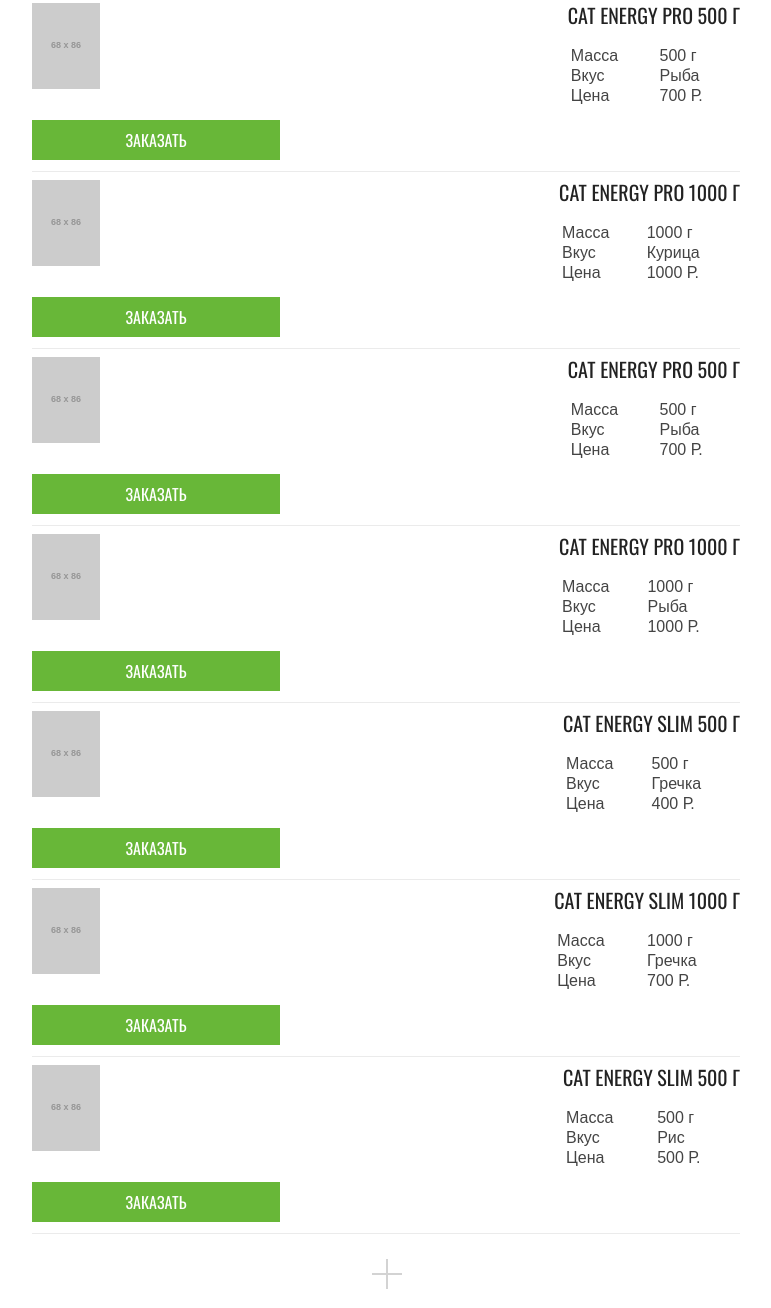
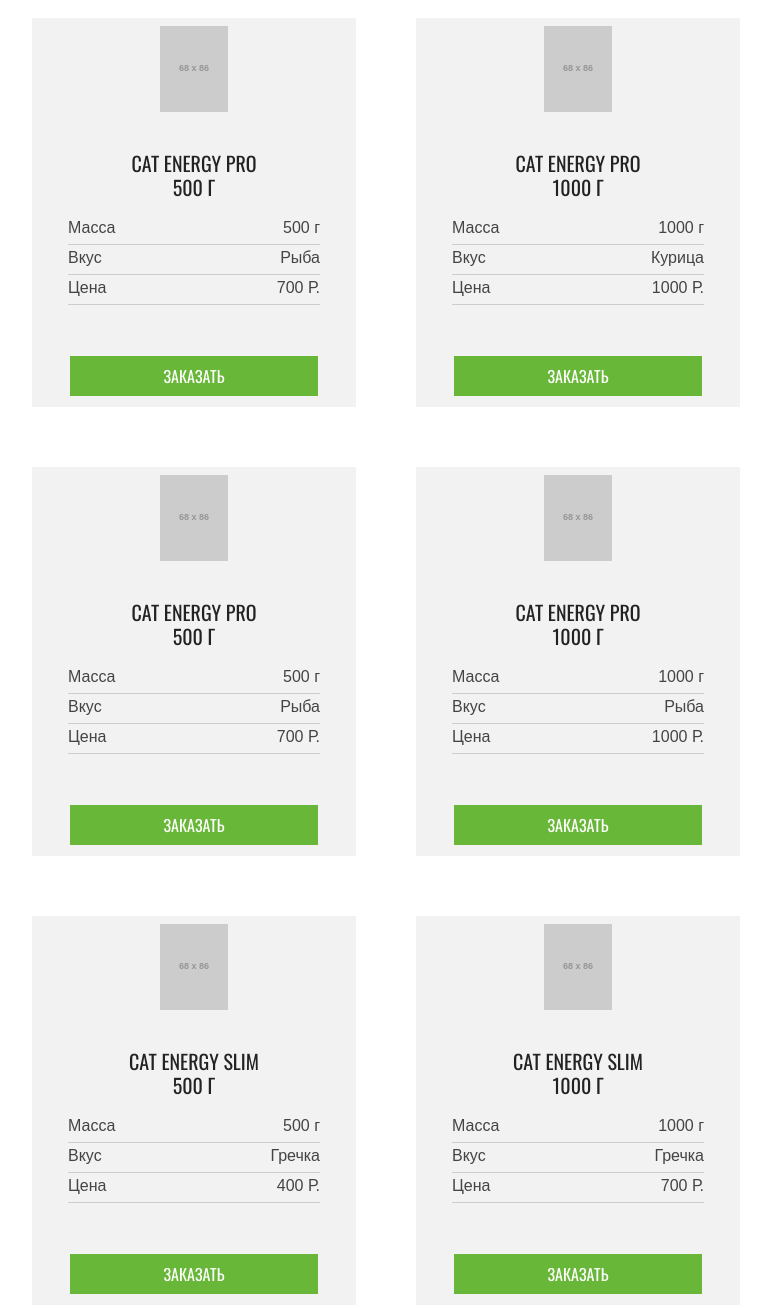
Before and after one commit to metanol596/614955-cat-energy-21, a website: page source/catalog.html in a window 1280 px wide. Shown: the part 242-1550 px from the top of the page, without its empty margins (254-1025 px from the left). Drawn offline with nearby package versions, Linux system fonts and the light colour scheme; files that its build step writes are made by us from their sources; placeholder pictures from the web are drawn by us.

Commit message:
Добавляет сетки для секций при разных разрешениях

```diff
--- a/source/catalog.html
+++ b/source/catalog.html
@@ -38,7 +38,7 @@
         <h1 class="page-main__catalog-page-title">Каталог продукции</h1>
       </div>
       <section class="catalog-list">
-        <div class="container">
+        <div class="catalog-list__wrapper container">
           <h2 class="visually-hidden">Каталог продукции</h2>
           <div class="catalog-list__item">
             <div class="catalog-list__item-conteiner">
@@ -49,20 +49,20 @@
                 <a class="catalog-list__link" href="blank.html">
                   <h3 class="catalog-list__title">Cat Energy PRO 500 г</h3>
                 </a>
-                <table class="catalog-list__table">
-                  <tr class="catalog-list__table-row">
-                    <td class="catalog-list__data">Масса</td>
-                    <td class="catalog-list__data">500 г</td>
-                  </tr>
-                  <tr class="catalog-list__table-row">
-                    <td class="catalog-list__data">Вкус</td>
-                    <td class="catalog-list__data">Рыба</td>
-                  </tr>
-                  <tr class="catalog-list__table-row">
-                    <td class="catalog-list__data">Цена</td>
-                    <td class="catalog-list__data">700 Р.</td>
-                  </tr>
-                </table>
+                <div class="catalog-list__table">
+                  <div class="catalog-list__table-row">
+                    <p class="catalog-list__data">Масса</p>
+                    <p class="catalog-list__data">500 г</p>
+                  </div>
+                  <div class="catalog-list__table-row">
+                    <p class="catalog-list__data">Вкус</p>
+                    <p class="catalog-list__data">Рыба</p>
+                  </div>
+                  <div class="catalog-list__table-row">
+                    <p class="catalog-list__data">Цена</p>
+                    <p class="catalog-list__data">700 Р.</p>
+                  </div>
+                </div>
               </div>
             </div>
             <a class="catalog-list__button" href="blank.html">Заказать</a>
@@ -76,20 +76,20 @@
                 <a class="catalog-list__link" href="blank.html">
                   <h3 class="catalog-list__title">Cat Energy PRO 1000 г</h3>
                 </a>
-                <table class="catalog-list__table">
-                  <tr class="catalog-list__table-row">
-                    <td class="catalog-list__data">Масса</td>
-                    <td class="catalog-list__data">1000 г</td>
-                  </tr>
-                  <tr class="catalog-list__table-row">
-                    <td class="catalog-list__data">Вкус</td>
-                    <td class="catalog-list__data">Курица</td>
-                  </tr>
-                  <tr class="catalog-list__table-row">
-                    <td class="catalog-list__data">Цена</td>
-                    <td class="catalog-list__data">1000 Р.</td>
-                  </tr>
-                </table>
+                <div class="catalog-list__table">
+                  <div class="catalog-list__table-row">
+                    <p class="catalog-list__data">Масса</p>
+                    <p class="catalog-list__data">1000 г</p>
+                  </div>
+                  <div class="catalog-list__table-row">
+                    <p class="catalog-list__data">Вкус</p>
+                    <p class="catalog-list__data">Курица</p>
+                  </div>
+                  <div class="catalog-list__table-row">
+                    <p class="catalog-list__data">Цена</p>
+                    <p class="catalog-list__data">1000 Р.</p>
+                  </div>
+                </div>
               </div>
             </div>
             <a class="catalog-list__button" href="blank.html">Заказать</a>
@@ -103,20 +103,20 @@
                 <a class="catalog-list__link" href="blank.html">
                   <h3 class="catalog-list__title">Cat Energy PRO 500 г</h3>
                 </a>
-                <table class="catalog-list__table">
-                  <tr class="catalog-list__table-row">
-                    <td class="catalog-list__data">Масса</td>
-                    <td class="catalog-list__data">500 г</td>
-                  </tr>
-                  <tr class="catalog-list__table-row">
-                    <td class="catalog-list__data">Вкус</td>
-                    <td class="catalog-list__data">Рыба</td>
-                  </tr>
-                  <tr class="catalog-list__table-row">
-                    <td class="catalog-list__data">Цена</td>
-                    <td class="catalog-list__data">700 Р.</td>
-                  </tr>
-                </table>
+                <div class="catalog-list__table">
+                  <div class="catalog-list__table-row">
+                    <p class="catalog-list__data">Масса</p>
+                    <p class="catalog-list__data">500 г</p>
+                  </div>
+                  <div class="catalog-list__table-row">
+                    <p class="catalog-list__data">Вкус</p>
+                    <p class="catalog-list__data">Рыба</p>
+                  </div>
+                  <div class="catalog-list__table-row">
+                    <p class="catalog-list__data">Цена</p>
+                    <p class="catalog-list__data">700 Р.</p>
+                  </div>
+                </div>
               </div>
             </div>
             <a class="catalog-list__button" href="blank.html">Заказать</a>
@@ -130,20 +130,20 @@
                 <a class="catalog-list__link" href="blank.html">
                   <h3 class="catalog-list__title">Cat Energy PRO 1000 г</h3>
                 </a>
-                <table class="catalog-list__table">
-                  <tr class="catalog-list__table-row">
-                    <td class="catalog-list__data">Масса</td>
-                    <td class="catalog-list__data">1000 г</td>
-                  </tr>
-                  <tr class="catalog-list__table-row">
-                    <td class="catalog-list__data">Вкус</td>
-                    <td class="catalog-list__data">Рыба</td>
-                  </tr>
-                  <tr class="catalog-list__table-row">
-                    <td class="catalog-list__data">Цена</td>
-                    <td class="catalog-list__data">1000 Р.</td>
-                  </tr>
-                </table>
+                <div class="catalog-list__table">
+                  <div class="catalog-list__table-row">
+                    <p class="catalog-list__data">Масса</p>
+                    <p class="catalog-list__data">1000 г</p>
+                  </div>
+                  <div class="catalog-list__table-row">
+                    <p class="catalog-list__data">Вкус</p>
+                    <p class="catalog-list__data">Рыба</p>
+                  </div>
+                  <div class="catalog-list__table-row">
+                    <p class="catalog-list__data">Цена</p>
+                    <p class="catalog-list__data">1000 Р.</p>
+                  </div>
+                </div>
               </div>
             </div>
             <a class="catalog-list__button" href="blank.html">Заказать</a>
@@ -157,20 +157,20 @@
                 <a class="catalog-list__link" href="blank.html">
                   <h3 class="catalog-list__title">Cat Energy SLIM 500 г</h3>
                 </a>
-                <table class="catalog-list__table">
-                  <tr class="catalog-list__table-row">
-                    <td class="catalog-list__data">Масса</td>
-                    <td class="catalog-list__data">500 г</td>
-                  </tr>
-                  <tr class="catalog-list__table-row">
-                    <td class="catalog-list__data">Вкус</td>
-                    <td class="catalog-list__data">Гречка</td>
-                  </tr>
-                  <tr class="catalog-list__table-row">
-                    <td class="catalog-list__data">Цена</td>
-                    <td class="catalog-list__data">400 Р.</td>
-                  </tr>
-                </table>
+                <div class="catalog-list__table">
+                  <div class="catalog-list__table-row">
+                    <p class="catalog-list__data">Масса</p>
+                    <p class="catalog-list__data">500 г</p>
+                  </div>
+                  <div class="catalog-list__table-row">
+                    <p class="catalog-list__data">Вкус</p>
+                    <p class="catalog-list__data">Гречка</p>
+                  </div>
+                  <div class="catalog-list__table-row">
+                    <p class="catalog-list__data">Цена</p>
+                    <p class="catalog-list__data">400 Р.</p>
+                  </div>
+                </div>
               </div>
             </div>
             <a class="catalog-list__button" href="blank.html">Заказать</a>
@@ -184,20 +184,20 @@
                 <a class="catalog-list__link" href="blank.html">
                   <h3 class="catalog-list__title">Cat Energy SLIM 1000 г</h3>
                 </a>
-                <table class="catalog-list__table">
-                  <tr class="catalog-list__table-row">
-                    <td class="catalog-list__data">Масса</td>
-                    <td class="catalog-list__data">1000 г</td>
-                  </tr>
-                  <tr class="catalog-list__table-row">
-                    <td class="catalog-list__data">Вкус</td>
-                    <td class="catalog-list__data">Гречка</td>
-                  </tr>
-                  <tr class="catalog-list__table-row">
-                    <td class="catalog-list__data">Цена</td>
-                    <td class="catalog-list__data">700 Р.</td>
-                  </tr>
-                </table>
+                <div class="catalog-list__table">
+                  <div class="catalog-list__table-row">
+                    <p class="catalog-list__data">Масса</p>
+                    <p class="catalog-list__data">1000 г</p>
+                  </div>
+                  <div class="catalog-list__table-row">
+                    <p class="catalog-list__data">Вкус</p>
+                    <p class="catalog-list__data">Гречка</p>
+                  </div>
+                  <div class="catalog-list__table-row">
+                    <p class="catalog-list__data">Цена</p>
+                    <p class="catalog-list__data">700 Р.</p>
+                  </div>
+                </div>
               </div>
             </div>
             <a class="catalog-list__button" href="blank.html">Заказать</a>
@@ -211,20 +211,20 @@
                 <a class="catalog-list__link" href="blank.html">
                   <h3 class="catalog-list__title">Cat Energy SLIM 500 г</h3>
                 </a>
-                <table class="catalog-list__table">
-                  <tr class="catalog-list__table-row">
-                    <td class="catalog-list__data">Масса</td>
-                    <td class="catalog-list__data">500 г</td>
-                  </tr>
-                  <tr class="catalog-list__table-row">
-                    <td class="catalog-list__data">Вкус</td>
-                    <td class="catalog-list__data">Рис</td>
-                  </tr>
-                  <tr class="catalog-list__table-row">
-                    <td class="catalog-list__data">Цена</td>
-                    <td class="catalog-list__data">500 Р.</td>
-                  </tr>
-                </table>
+                <div class="catalog-list__table">
+                  <div class="catalog-list__table-row">
+                    <p class="catalog-list__data">Масса</p>
+                    <p class="catalog-list__data">500 г</p>
+                  </div>
+                  <div class="catalog-list__table-row">
+                    <p class="catalog-list__data">Вкус</p>
+                    <p class="catalog-list__data">Рис</p>
+                  </div>
+                  <div class="catalog-list__table-row">
+                    <p class="catalog-list__data">Цена</p>
+                    <p class="catalog-list__data">500 Р.</p>
+                  </div>
+                </div>
               </div>
             </div>
             <a class="catalog-list__button" href="blank.html">Заказать</a>
@@ -241,36 +241,45 @@
           <div class="add-goods-title__wrap">
             <h2 class="add-goods__title">Дополнительные товары</h2>
           </div>
+          <div class="add-goods__list-wrapper">
             <ul class="list-reset add-goods__list">
               <li class="add-goods__item">
+                <div class="add-goods__item-inner-wrap">
                   <p class="add-goods__table-header">Сахарозаменитель</p>
                   <div class="add-goods__table-data-container">
-                <p class="add-goods__table-data">1 упаковка (100 г)</p>
+                    <p class="add-goods__table-data add-goods__table-data--indent">1 упаковка (100 г)</p>
                     <p class="add-goods__table-data">200 Р.</p>
+                  </div>
                 </div>
                 <a class="add-goods__order-link" href="blanlk.html">Заказать</a>
               </li>
               <li class="add-goods__item">
+                <div class="add-goods__item-inner-wrap">
                   <p class="add-goods__table-header">Питьевая вода</p>
                   <div class="add-goods__table-data-container">
-                <p class="add-goods__table-data">5 литров</p>
+                    <p class="add-goods__table-data add-goods__table-data--indent">5 литров</p>
                     <p class="add-goods__table-data">50 Р.</p>
+                  </div>
                 </div>
                 <a class="add-goods__order-link" href="blanlk.html">Заказать</a>
               </li>
               <li class="add-goods__item">
+                <div class="add-goods__item-inner-wrap">
                   <p class="add-goods__table-header">Молоко</p>
                   <div class="add-goods__table-data-container">
-                <p class="add-goods__table-data">1 литр</p>
+                    <p class="add-goods__table-data add-goods__table-data--indent">1 литр</p>
                     <p class="add-goods__table-data">100 Р.</p>
+                  </div>
                 </div>
                 <a class="add-goods__order-link" href="blanlk.html">Заказать</a>
               </li>
               <li class="add-goods__item add-goods__item--border">
+                <div class="add-goods__item-inner-wrap">
                   <p class="add-goods__table-header">Витамины</p>
                   <div class="add-goods__table-data-container">
-                <p class="add-goods__table-data">1 упаковка (30 г)</p>
+                    <p class="add-goods__table-data add-goods__table-data--indent">1 упаковка (30 г)</p>
                     <p class="add-goods__table-data">300 Р.</p>
+                  </div>
                 </div>
                 <a class="add-goods__order-link" href="blanlk.html">Заказать</a>
               </li>
@@ -281,6 +290,7 @@
                 и получите чехол для
                 кота в подарок!
               </p>
+            </div>
           </div>
         </div>
       </section>
--- a/source/sass/blocks/catalog-list.scss
+++ b/source/sass/blocks/catalog-list.scss
@@ -1,7 +1,39 @@
+.catalog-list {
+  @media (min-width: $tablet-width) {
+    margin-bottom: 68px;
+  }
+
+  @media (min-width: $desktop-width) {
+    margin-bottom: 75px;
+  }
+}
+
+.catalog-list__wrapper {
+  @media (min-width: $tablet-width) {
+    display: grid;
+    grid-template-columns: repeat(2, 1fr);
+    gap: 60px;
+  }
+
+  @media (min-width: $desktop-width) {
+    grid-template-columns: repeat(4, 1fr);
+    gap: 63px 80px;
+  }
+}
+
 .catalog-list__item {
   border-top: 1px solid $special-grey-2;
   padding-top: 8px;
   padding-bottom: 11px;
+
+  @media (min-width: $tablet-width) {
+    display: flex;
+    flex-direction: column;
+    align-items: center;
+    border-top: none;
+
+    background-color: $basic-grey;
+  }
 }
 
 .catalog-list__item-conteiner {
@@ -9,15 +41,52 @@
   flex-direction: row;
   justify-content: space-between;
   margin-bottom: 13px;
+
+  @media (min-width: $tablet-width) {
+    flex-direction: column;
+    align-items: center;
+    width: 100%;
+  }
+}
+
+.catalog-list__link-img {
+  display: block;
+
+  @media (min-width: $tablet-width) {
+    margin-bottom: 34px;
+  }
+
+  @media (min-width: $desktop-width) {
+    margin-bottom: 46px;
+  }
 }
 
 .catalog-list__item-inner-container {
   display: flex;
   flex-direction: column;
+  max-width: 142px;
+  width: 100%;
+
+  @media (min-width: $tablet-width) {
+    max-width: 252px;
+  }
+
+  @media (min-width: $desktop-width) {
+    max-width: 173px;
+  }
 }
 
 .catalog-list__link {
   margin-bottom: 18px;
+  width: 76px;
+
+  @media (min-width: $tablet-width) {
+    margin-bottom: 21px;
+    width: 158px;
+    align-self: center;
+
+    text-align: center;
+  }
 }
 
 .catalog-list__title {
@@ -39,15 +108,32 @@
   }
 }
 
+.catalog-list__table {
+  @media (min-width: $tablet-width) {
+    margin-bottom: 33px;
+  }
+}
+
 .catalog-list__table-row {
   font-family: $add-font;
   font-size: 12px;
   line-height: 16px;
   color: $special-dark-grey;
 
+  display: flex;
+  justify-content: space-between;
+
   @media (min-width: $tablet-width) {
     font-size: 16px;
+
+    border-bottom: 1px solid $very-light-grey;
+    margin-bottom: 5px;
+    padding-bottom: 8px;
   }
+}
+
+.catalog-list__data {
+  margin: 0;
 }
 
 .catalog-list__button {
@@ -103,6 +189,21 @@
   &::before {
     transform: rotate(90deg);
   }
+
+  @media (min-width: $tablet-width) {
+    display: flex;
+    flex-direction: column;
+    align-items: center;
+    border: 1px solid $special-grey-2;
+    padding-top: 161px;
+    padding-bottom: 38px;
+
+    &::before,
+    &::after {
+      height: 60px;
+      top: 52px;
+    }
+  }
 }
 
 .catalog-list__show-more-text {
@@ -119,6 +220,9 @@
   @media (min-width: $tablet-width) {
     font-size: 20px;
     line-height: 22px;
+
+    margin-bottom: 23px;
+    width: 134px;
   }
 }
 
@@ -136,6 +240,9 @@
   @media (min-width: $tablet-width) {
     font-size: 16px;
     line-height: 18px;
+
+    margin-bottom: 87px;
+    width: 167px;
   }
 }
 
--- a/source/sass/blocks/page-main.scss
+++ b/source/sass/blocks/page-main.scss
@@ -102,4 +102,9 @@
   font-weight: 400;
 
   margin: 0;
+
+  @media (min-width: $tablet-width) {
+    font-size: 60px;
+    line-height: 60px;
+  }
 }
```
Also changed, not shown: source/sass/blocks/add-goods.scss (+81 -1 lines). Lines whose indentation alone changed are shown as unchanged.
